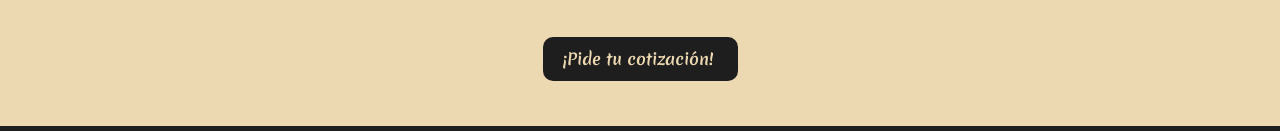
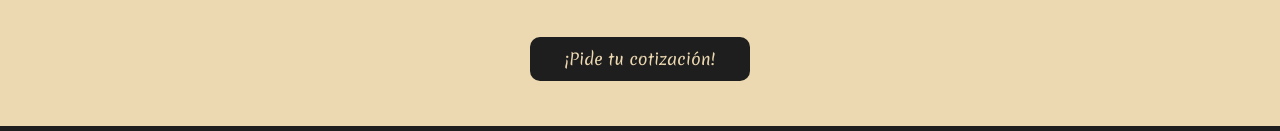
Before and after one commit to erikaportes/ranchosanjose, a website: page index.html in a window 1280 px wide. Shown: the part 1283-1414 px from the top of the page. Drawn offline with nearby package versions, Linux system fonts and the light colour scheme.

Commit message:
mejora botón Index

```diff
--- a/index.html
+++ b/index.html
@@ -70,7 +70,7 @@
         </div>
 
         <div class="buttonIndex">
-          <a class="botonIndex" href="./pages/contacto.html">¡Pide tu cotización!</a>
+          <a class="buttonIndexInterior" href="./pages/contacto.html">¡Pide tu cotización!</a>
         </div>
 
       </section>
--- a/scss/components/_buttons.scss
+++ b/scss/components/_buttons.scss
@@ -3,22 +3,15 @@
   @extend %flex;
   @include marginstb(15px, 15px);
 
-  .botonIndex {
-    width: 195px;
+  .buttonIndexInterior {
+    @extend %flex;
+    width: 220px;
+    padding: 10px 25px;
     font-family: $font-family;
-    font-weight: 700;
     border-radius: 10px;
-    padding: 10px 20px;
     text-decoration: none;
     color: $color-claro;
     background-color: #1E1E1E;
-
-    &:hover {
-      color: $color-secundario;
-      background-color: $color-claro;
-      border: solid black 2px;
-      border-radius: 10px;
-    }
   }
 }
 
```
Also changed, not shown: css/style.css, 1 other file.
